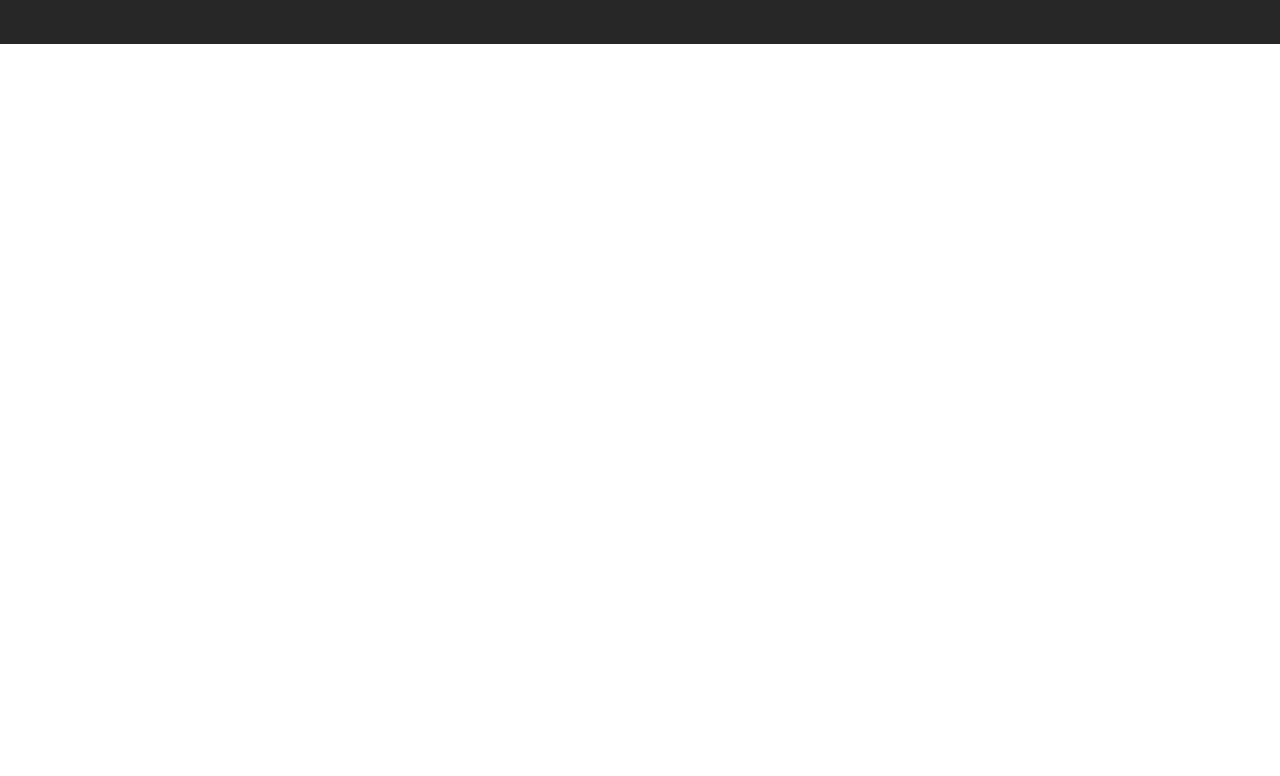
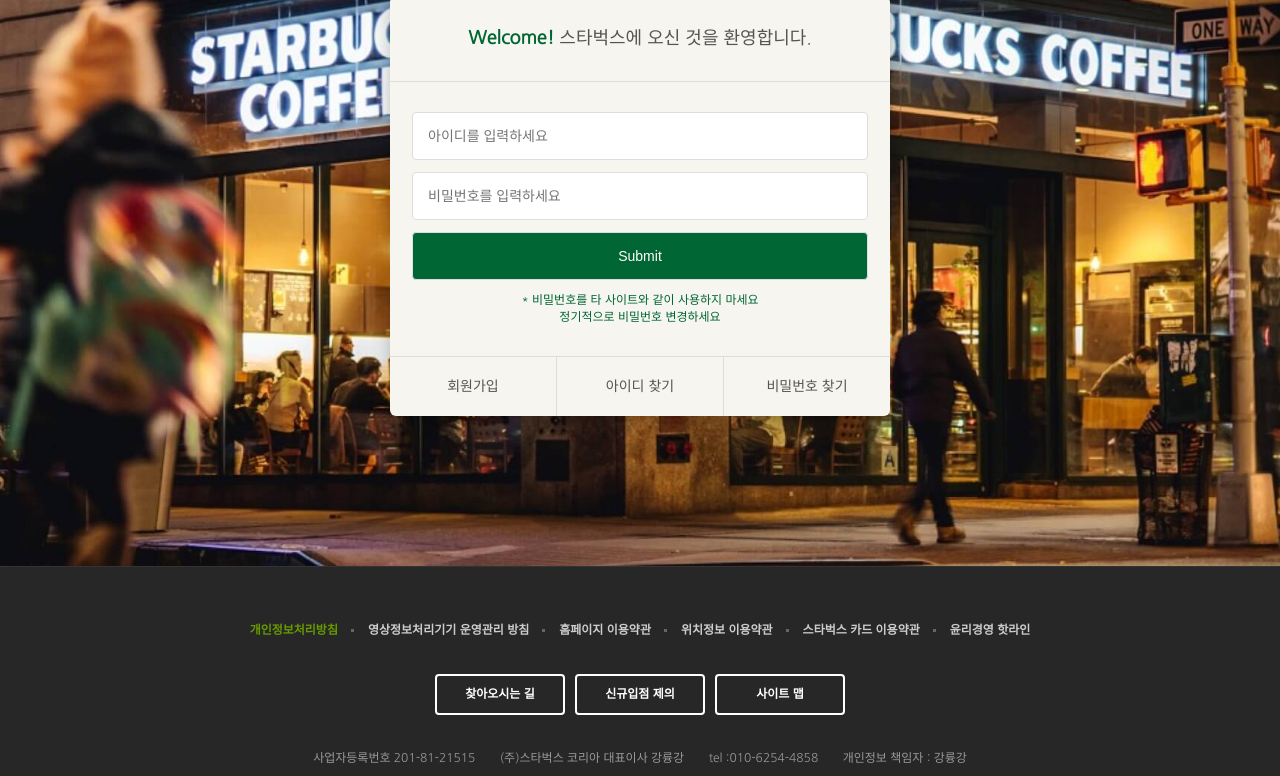
Before and after one commit to jtl9479/starbucks, a plain HTML site: page signin/index.html in a window 1280 px wide. Shown: the part 290-1066 px from the top of the page. Before the commit the page ends 800 px from the top, so only its background shows below. Drawn offline with nearby package versions, Linux system fonts and the light colour scheme.

Commit message:
로그인페이지완성

```diff
--- /dev/null
+++ b/css/signin.css
@@ -0,0 +1,79 @@
+.signin {
+    margin-top: 120px;
+    padding: 100px 0 150px;
+    background-image: url("../images/signin_bg.jpg");
+    background-repeat: no-repeat; /*이미지 반복안함*/
+    background-position: center;
+    background-attachment: fixed; /* 스크롤 여부와 상관없이 이미지 고정*/
+    background-size: cover; /* 배경 이미지를 요소의 전체 영역에 맞게 확장하고, 가로 또는 세로 중 하나의 방향으로는 완전히 보이도록 하는 역할 */
+}
+
+.signin h1 {
+    color: #fff;
+    font-size: 30px;
+    font-weight: 700;
+    text-align: center;
+    margin-bottom: 24px;
+}
+.signin .signin__card {
+    width: 500px;
+    margin: 0 auto;
+    border-radius: 6px;
+    background-color: #f6f5f0;
+    box-shadow: 2px 2px 20px rgba(0, 0, 0, .3);
+    color: #555;
+}
+.signin .signin__card h2 {
+    padding: 30px;
+    font-size: 18px;
+    text-align: center;
+    border-bottom: 1px solid #ddd;
+}
+.signin .signin__card h2 strong {
+    color: #006633;
+    font-weight: 900;
+}
+.signin .signin__card form {
+    padding: 30px 22px;
+}
+.signin .signin__card form input {
+    width: 100%;
+    margin-bottom: 12px;
+    padding: 15px;
+    border: 1px solid #ddd;
+    border-radius: 4px;
+    outline: none;
+    box-sizing: border-box;
+    font-size: 14px;
+}
+.signin__card form [type="submit"] {
+    background-color: #006633;
+    border: none;
+    color: #fff;
+    font-size: 20px;
+    cursor: pointer;
+}
+.signin__card form p {
+    font-size: 12px;
+    color: #006633;
+    text-align: center;
+}
+.signin__card .actions {
+    display: flex;
+    border-top: 1px solid #ddd;
+}
+.signin__card .actions a {
+    flex-grow: 1;
+    flex-basis: 0;
+    text-align: center;
+    padding: 20px;
+    color: #555;
+    font-size: 14px;
+    border-right: 1px solid #ddd;
+}
+.signin__card .actions a:last-child {
+    border-right: none;
+}
+.signin__card .actions a:hover {
+    text-decoration: underline;
+}
--- a/signin/index.html
+++ b/signin/index.html
@@ -34,6 +34,7 @@
 
     <!-- css -->
     <link rel="stylesheet" href="../css/common.css" >
+    <link rel="stylesheet" href="../css/signin.css" >
 
     <!-- js -->
     <script defer src="../js/common.js"></script>
@@ -374,7 +375,26 @@
     </header>
 
     <section class="signin">
-
+      <h1>로그인</h1>
+      <div class="signin__card">
+        <h2>
+          <strong>Welcome!</strong> 스타벅스에 오신 것을 환영합니다.
+        </h2>
+        <form>
+          <input type="text" placeholder="아이디를 입력하세요">
+          <input type="password" placeholder="비밀번호를 입력하세요">
+          <input type="submit" placeholder="로그인">
+          <p>
+            * 비밀번호를 타 사이트와 같이 사용하지 마세요 <br />
+            정기적으로 비밀번호 변경하세요
+          </p>
+        </form>
+        <div class="actions">
+          <a href="javascript:void(0)" >회원가입</a>
+          <a href="javascript:void(0)" >아이디 찾기</a>
+          <a href="javascript:void(0)" >비밀번호 찾기</a>
+        </div>
+      </div>
     </section>
 
     <!-- footer -->
```
